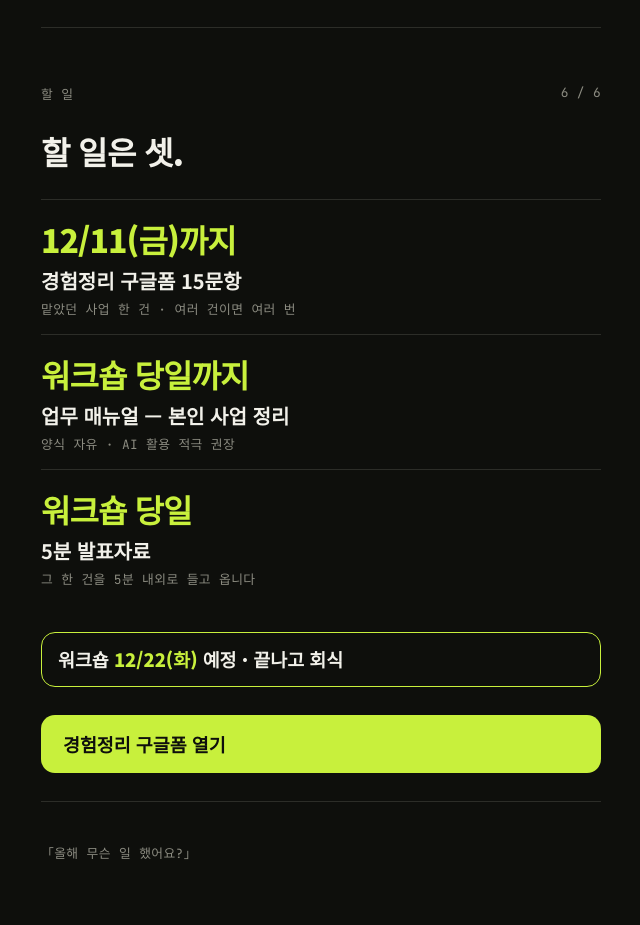
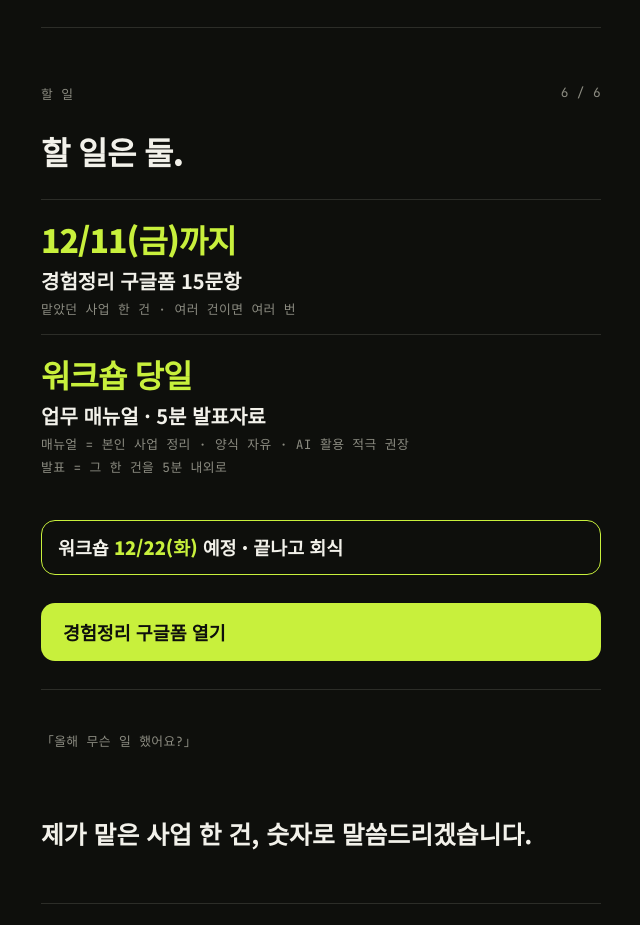
Before and after one commit to kpcpsj-tech/teamws-2026, a plain HTML site: page index.html in a window 1280 px wide. Shown: the part 5200-6125 px from the top of the page, without its empty margins (319-959 px from the left). Drawn offline with Linux system fonts and the light colour scheme.

Commit message:
공지 덱 v4 — 워크숍 당일: 업무 매뉴얼 · 5분 발표자료 한 줄

```diff
--- a/index.html
+++ b/index.html
@@ -170,11 +170,10 @@
 
   <section id="p5" aria-label="할 일">
     <div class="pg mono"><span>할 일</span><span>6 / 6</span></div>
-    <h2 class="mid">할 일은 셋.</h2>
+    <h2 class="mid">할 일은 둘.</h2>
     <div class="todo">
       <div class="row"><span class="d">12/11(금)까지</span><span class="w">경험정리 구글폼 15문항</span><span class="mono">맡았던 사업 한 건 · 여러 건이면 여러 번</span></div>
-      <div class="row"><span class="d">워크숍 당일까지</span><span class="w">업무 매뉴얼 — 본인 사업 정리</span><span class="mono">양식 자유 · AI 활용 적극 권장</span></div>
-      <div class="row"><span class="d">워크숍 당일</span><span class="w">5분 발표자료</span><span class="mono">그 한 건을 5분 내외로 들고 옵니다</span></div>
+      <div class="row"><span class="d">워크숍 당일</span><span class="w">업무 매뉴얼 · 5분 발표자료</span><span class="mono">매뉴얼 = 본인 사업 정리 · 양식 자유 · AI 활용 적극 권장</span><span class="mono">발표 = 그 한 건을 5분 내외로</span></div>
     </div>
     <p class="txt" style="border:1.5px solid var(--lime);border-radius:14px;padding:12px 16px;font-weight:900">워크숍 <b>12/22(화)</b> 예정 · 끝나고 회식</p>
     <a class="cta" href="https://docs.google.com/forms/d/e/1FAIpQLSecT4txnHmn25jPhvo7hl2TH3L4wEsaL_Z8stvwjBBaN4wvHQ/viewform" target="_blank" rel="noopener">경험정리 구글폼 열기</a>
```
